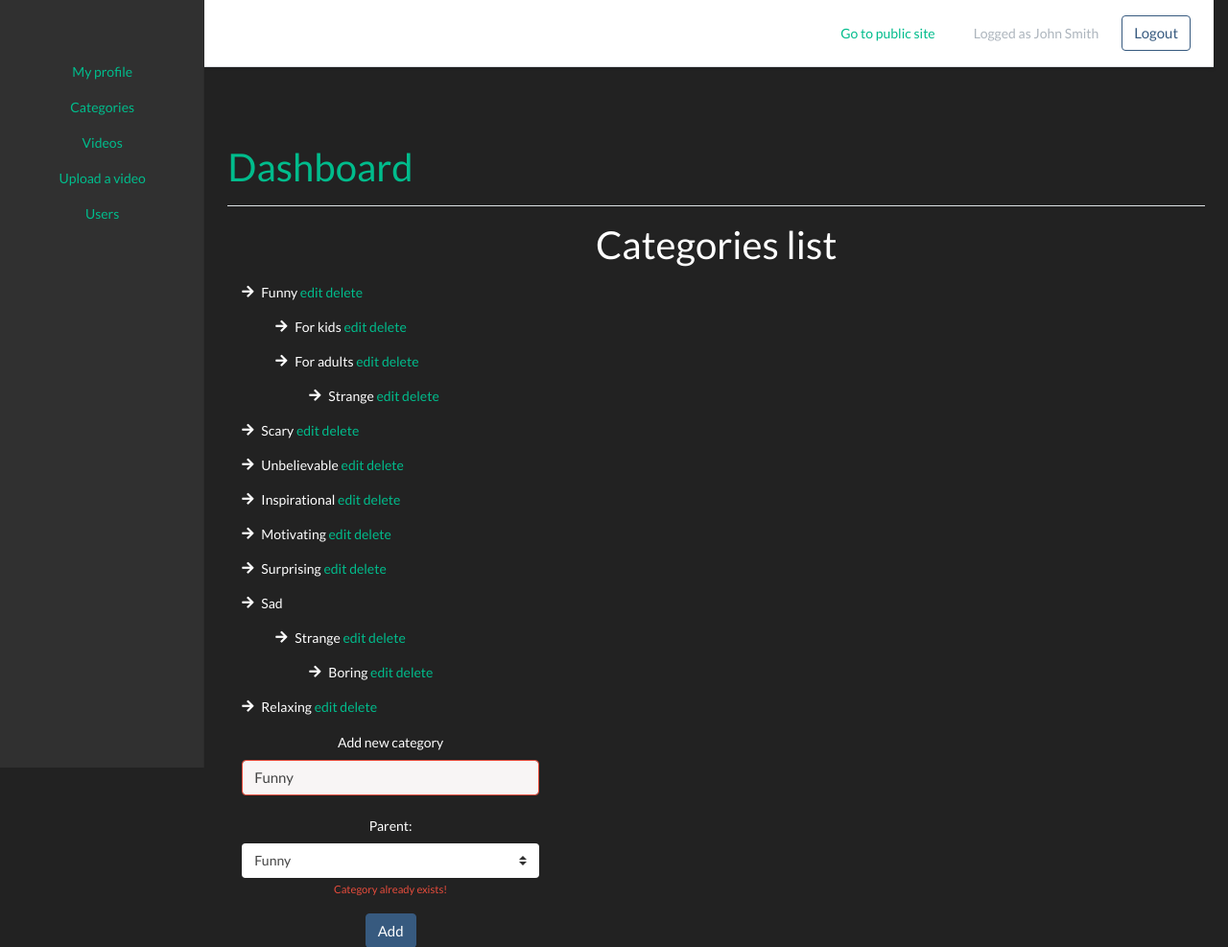
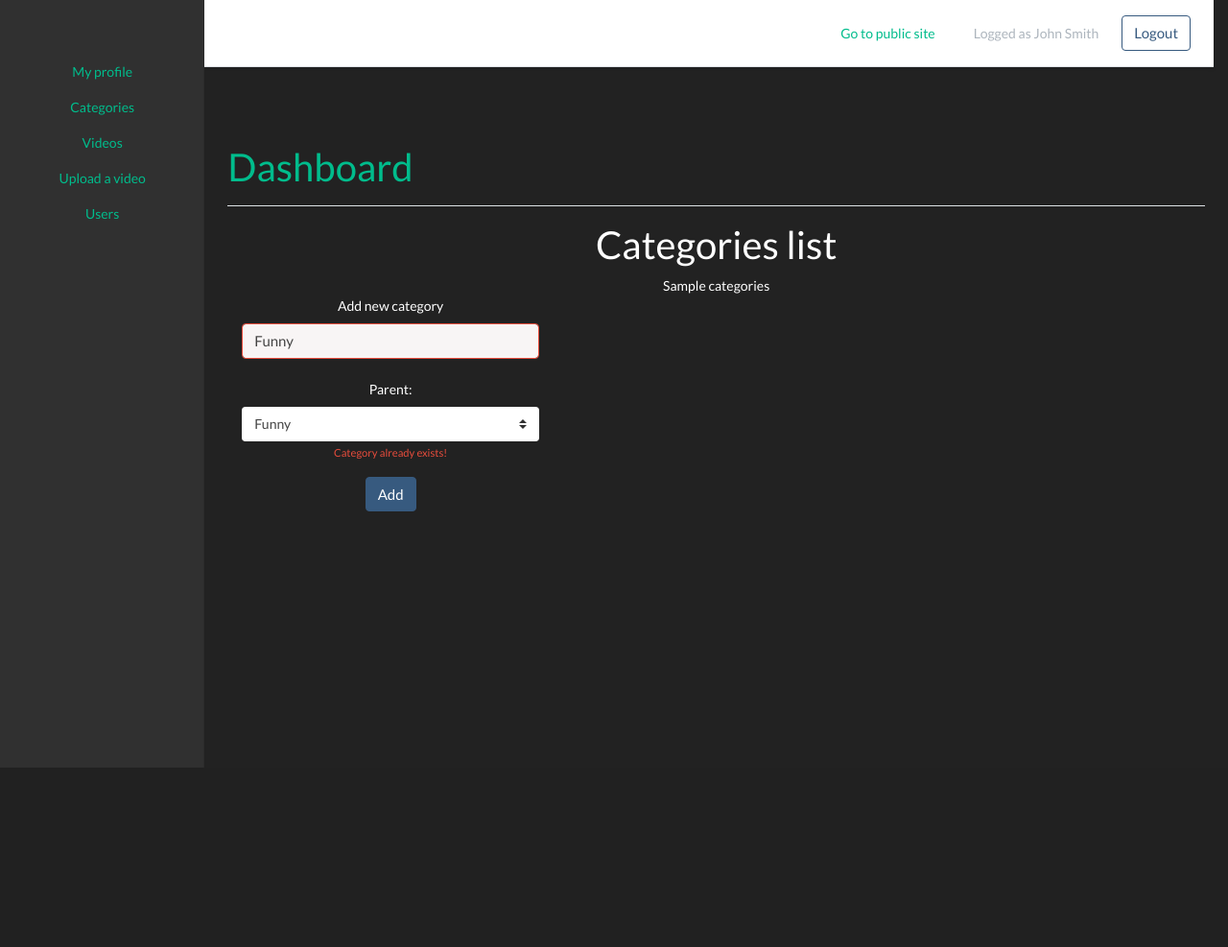
Before and after one commit to trieuhieu509a/symfony-template, a Symfony app: template templates/admin/categories.html.twig in a window 1280 px wide. Shown: the top 987 px of the page at 96% size. After the commit the page ends 800 px from the top, so only its background shows below. Run offline with Twig, Linux system fonts and the light colour scheme; the template is opened without the code that fills it: most values are stand-ins (such as "Sample title", 1, 10 or a date in 2020); some libraries are stand-ins or nearby versions.

Commit message:
137. Display categories in admin area - part 1

```diff
--- a/Note.txt
+++ b/Note.txt
@@ -41,3 +41,6 @@ bin/console make:twig-extension
 composer require symfony/var-dumper --dev
 composer require symfony/profiler-pack --dev
 composer require symfony/debug-bundle --dev
+
+// for autowire paramater in controller
+composer require sensio/framework-extra-bundle
--- a/composer.json
+++ b/composer.json
@@ -9,6 +9,7 @@
         "doctrine/doctrine-bundle": "^2.5",
         "doctrine/doctrine-migrations-bundle": "^3.2",
         "doctrine/orm": "^2.11",
+        "sensio/framework-extra-bundle": "^6.2",
         "symfony/apache-pack": "^1.0",
         "symfony/asset": "4.4.*",
         "symfony/console": "4.4.*",
--- a/config/bundles.php
+++ b/config/bundles.php
@@ -11,4 +11,5 @@ return [
     Doctrine\Bundle\FixturesBundle\DoctrineFixturesBundle::class => ['dev' => true, 'test' => true],
     Symfony\Bundle\WebProfilerBundle\WebProfilerBundle::class => ['dev' => true, 'test' => true],
     Symfony\Bundle\DebugBundle\DebugBundle::class => ['dev' => true],
+    Sensio\Bundle\FrameworkExtraBundle\SensioFrameworkExtraBundle::class => ['all' => true],
 ];
--- a/migrations/Version20220223023127.php
+++ b/migrations/Version20220226100932.php
@@ -10,7 +10,7 @@ use Doctrine\Migrations\AbstractMigration;
 /**
  * Auto-generated Migration: Please modify to your needs!
  */
-final class Version20220223023127 extends AbstractMigration
+final class Version20220226100932 extends AbstractMigration
 {
     public function getDescription(): string
     {
@@ -22,7 +22,7 @@ final class Version20220223023127 extends AbstractMigration
         // this up() migration is auto-generated, please modify it to your needs
         $this->addSql('CREATE TABLE categories (id INT AUTO_INCREMENT NOT NULL, parent_id INT DEFAULT NULL, name VARCHAR(45) NOT NULL, UNIQUE INDEX UNIQ_3AF346685E237E06 (name), INDEX IDX_3AF34668727ACA70 (parent_id), PRIMARY KEY(id)) DEFAULT CHARACTER SET utf8mb4 COLLATE `utf8mb4_unicode_ci` ENGINE = InnoDB');
         $this->addSql('CREATE TABLE videos (id INT AUTO_INCREMENT NOT NULL, category_id INT DEFAULT NULL, title VARCHAR(255) NOT NULL, path VARCHAR(255) NOT NULL, duration INT NOT NULL, INDEX IDX_29AA643212469DE2 (category_id), INDEX title_idx (title), PRIMARY KEY(id)) DEFAULT CHARACTER SET utf8mb4 COLLATE `utf8mb4_unicode_ci` ENGINE = InnoDB');
-        $this->addSql('ALTER TABLE categories ADD CONSTRAINT FK_3AF34668727ACA70 FOREIGN KEY (parent_id) REFERENCES categories (id)');
+        $this->addSql('ALTER TABLE categories ADD CONSTRAINT FK_3AF34668727ACA70 FOREIGN KEY (parent_id) REFERENCES categories (id) ON DELETE CASCADE');
         $this->addSql('ALTER TABLE videos ADD CONSTRAINT FK_29AA643212469DE2 FOREIGN KEY (category_id) REFERENCES categories (id)');
     }
 
--- a/src/Entity/Category.php
+++ b/src/Entity/Category.php
@@ -27,6 +27,7 @@ class Category
 
     /**
      * @ORM\ManyToOne(targetEntity=Category::class, inversedBy="subcategories")
+     * @ORM\JoinColumn(name="parent_id", referencedColumnName="id", onDelete="CASCADE")
      */
     private $parent;
 
--- a/src/Utils/CategoryTreeFrontPage.php
+++ b/src/Utils/CategoryTreeFrontPage.php
@@ -33,7 +33,7 @@ class CategoryTreeFrontPage extends CategoryTreeAbstract {
         {
             $catName = $this->slugger->slugify($value['name']);
             $url = $this->urlgenerator->generate('video_list', ['categoryname'=>$catName, 'id'=>$value['id']]);
-            $this->categorylist .= $this->html_2 . $this->html_3 . $url . $this->html_4 . $catName . $this->html_5;
+            $this->categorylist .= $this->html_2 . $this->html_3 . $url . $this->html_4 . $value['name'] . $this->html_5;
             if(!empty($value['children']))
             {
                 $this->getCategoryList($value['children']);
--- a/templates/admin/categories.html.twig
+++ b/templates/admin/categories.html.twig
@@ -12,41 +12,7 @@
 {% block mainadmin %}
     <h2>Categories list</h2>
 
-    <ul class="fa-ul text-left">
-        <li><i class="fa-li fa fa-arrow-right"></i>Funny <a href="{{path('edit_category')}}">edit</a> <a onclick="return confirm('Are you sure?');"
-                                                                                                         href="#">delete</a></li>
-        <ul class="fa-ul text-left">
-            <li><i class="fa-li fa fa-arrow-right"></i>For kids <a href="edit_category.php">edit</a> <a onclick="return confirm('Are you sure?');"
-                                                                                                        href="#">delete</a></li>
-            <li><i class="fa-li fa fa-arrow-right"></i>For adults <a href="#">edit</a> <a onclick="return confirm('Are you sure?');"
-                                                                                          href="#">delete</a></li>
-            <ul class="fa-ul text-left">
-                <li><i class="fa-li fa fa-arrow-right"></i>Strange <a href="#">edit</a> <a onclick="return confirm('Are you sure?');"
-                                                                                           href="#">delete</a></li>
-            </ul>
-        </ul>
-        <li><i class="fa-li fa fa-arrow-right"></i>Scary <a href="#">edit</a> <a onclick="return confirm('Are you sure?');"
-                                                                                 href="#">delete</a></li>
-        <li><i class="fa-li fa fa-arrow-right"></i>Unbelievable <a href="#">edit</a> <a onclick="return confirm('Are you sure?');"
-                                                                                        href="#">delete</a></li>
-        <li><i class="fa-li fa fa-arrow-right"></i>Inspirational <a href="#">edit</a> <a onclick="return confirm('Are you sure?');"
-                                                                                         href="#">delete</a></li>
-        <li><i class="fa-li fa fa-arrow-right"></i>Motivating <a href="#">edit</a> <a onclick="return confirm('Are you sure?');"
-                                                                                      href="#">delete</a></li>
-        <li><i class="fa-li fa fa-arrow-right"></i>Surprising <a href="#">edit</a> <a onclick="return confirm('Are you sure?');"
-                                                                                      href="#">delete</a></li>
-        <li><i class="fa-li fa fa-arrow-right"></i>Sad</li>
-        <ul class="fa-ul text-left">
-            <li><i class="fa-li fa fa-arrow-right"></i>Strange <a href="#">edit</a> <a onclick="return confirm('Are you sure?');"
-                                                                                       href="#">delete</a></li>
-            <ul class="fa-ul text-left">
-                <li><i class="fa-li fa fa-arrow-right"></i>Boring <a href="#">edit</a> <a onclick="return confirm('Are you sure?');"
-                                                                                          href="#">delete</a></li>
-            </ul>
-        </ul>
-        <li><i class="fa-li fa fa-arrow-right"></i>Relaxing <a href="#">edit</a> <a onclick="return confirm('Are you sure?');"
-                                                                                    href="#">delete</a></li>
-    </ul>
+    {{categories|raw}}
 
     <form action="#" method="POST">
         <div class="col-md-4 mb-3">
```
Also changed, not shown: src/Controller/AdminController.php (+19 -2 lines), src/Utils/CategoryTreeAdminList.php (added, +36 -0 lines), 3 other files.
